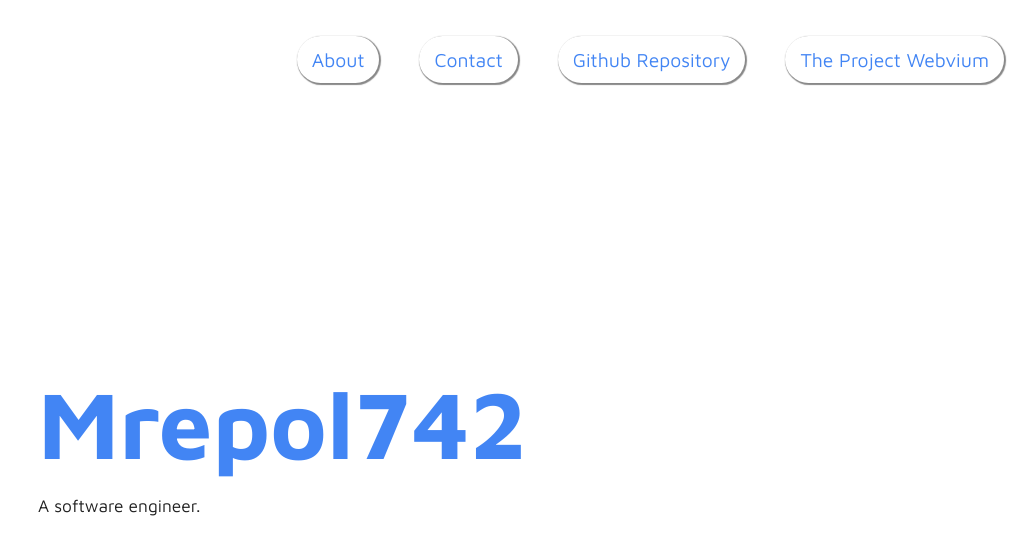
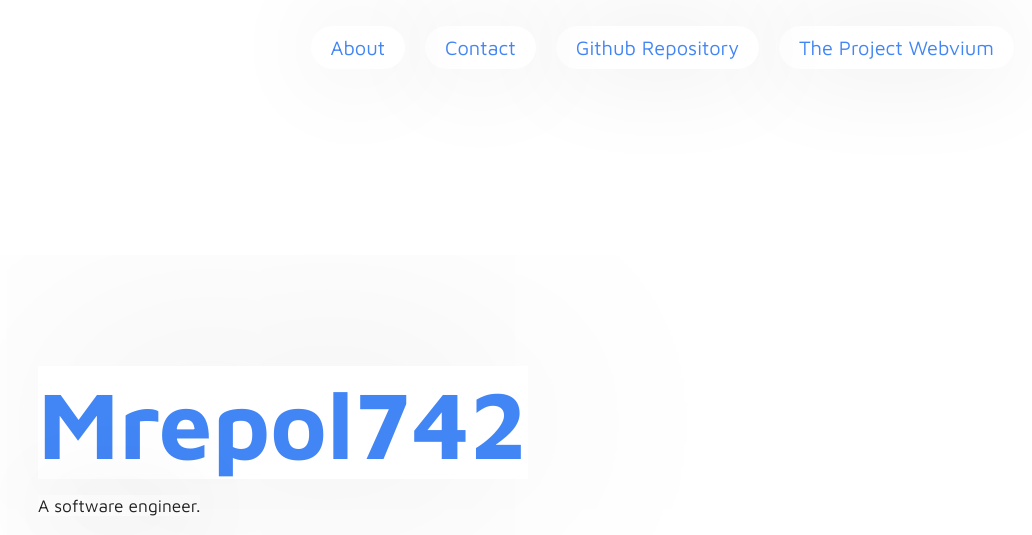
Before and after one commit to mrepol742/mrepol742.github.io, a PHP site: page / in a window 1280 px wide. Shown: the top 535 px of the page, without its empty margins (248-1280 px from the left). Run offline with PHP 8.4, Linux system fonts and the light colour scheme.

Commit message:
Initial Commit

```diff
--- a/index.css
+++ b/index.css
@@ -21,6 +21,7 @@ body {
 a {
     color: #4285f4;
     text-decoration: none;
+    cursor: pointer;
 }
 
 .header {
@@ -29,6 +30,8 @@ a {
     font-weight: bolder;
     line-height: 119%;
     top: 300%;
+    box-shadow: 0 0 5em rgba(0, 0, 0, .1);
+    transition: box-shadow .3s;
 }
 
 #splashScreen {
@@ -171,6 +174,8 @@ a:hover {
     font-weight: lighter;
     line-height: 119%;
     top: 300%;
+    box-shadow: 0 0 5em rgba(0, 0, 0, .1);
+    transition: box-shadow .3s;
 }
 
 ul {
@@ -178,16 +183,44 @@ ul {
 }
 
 li {
-    margin: 20px;
-    font-size: 14.5pt;
+    margin: 10px;
+    font-size: 20px;
     font-weight: normal;
     float: right;
     background-color: #ffffff;
-    box-shadow: 1px 1px 1px 1px #888888;
-    padding-top: 12px;
-    padding-bottom: 12px;
-    padding-right: 15px;
-    padding-left: 15px;
+    padding-top: 10px;
+    padding-bottom: 10px;
+    padding-right: 20px;
+    padding-left: 20px;
     border-radius: 50px;
+    box-shadow: 0 0 5em rgba(0, 0, 0, .1);
+    transition: box-shadow .3s;
+}
 
+li:hover {
+  transition: box-shadow .3s;
+    box-shadow: 0 1rem 3rem rgba(0, 0, 0, .175);
 }
+
+.header:hover, .footer:hover {
+  transition: text-shadow .3s;
+    text-shadow: 1rem 1rem rgba(0, 0, 0, .175);
+}
+
+::-webkit-scrollbar {
+	width: 13px;
+}
+
+::-webkit-scrollbar-track {
+	background-color: #ffffff;
+}
+
+::-webkit-scrollbar-thumb {
+	border: none;
+	background-color: #4285f4;
+	border-radius: 0.5em;
+}
+
+::-webkit-scrollbar-thumb:hover {
+	background-color: #3a76d8;
+}
```
